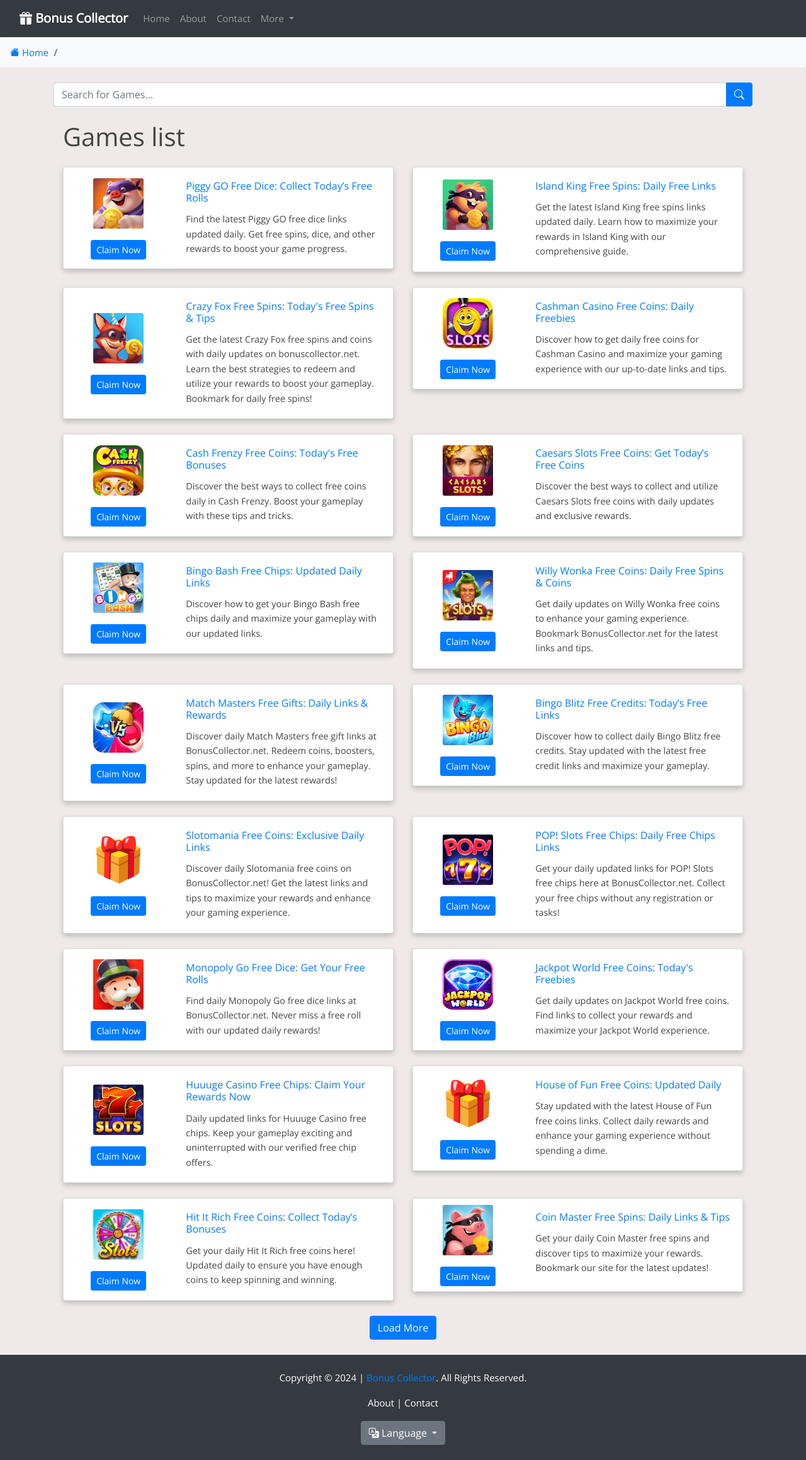
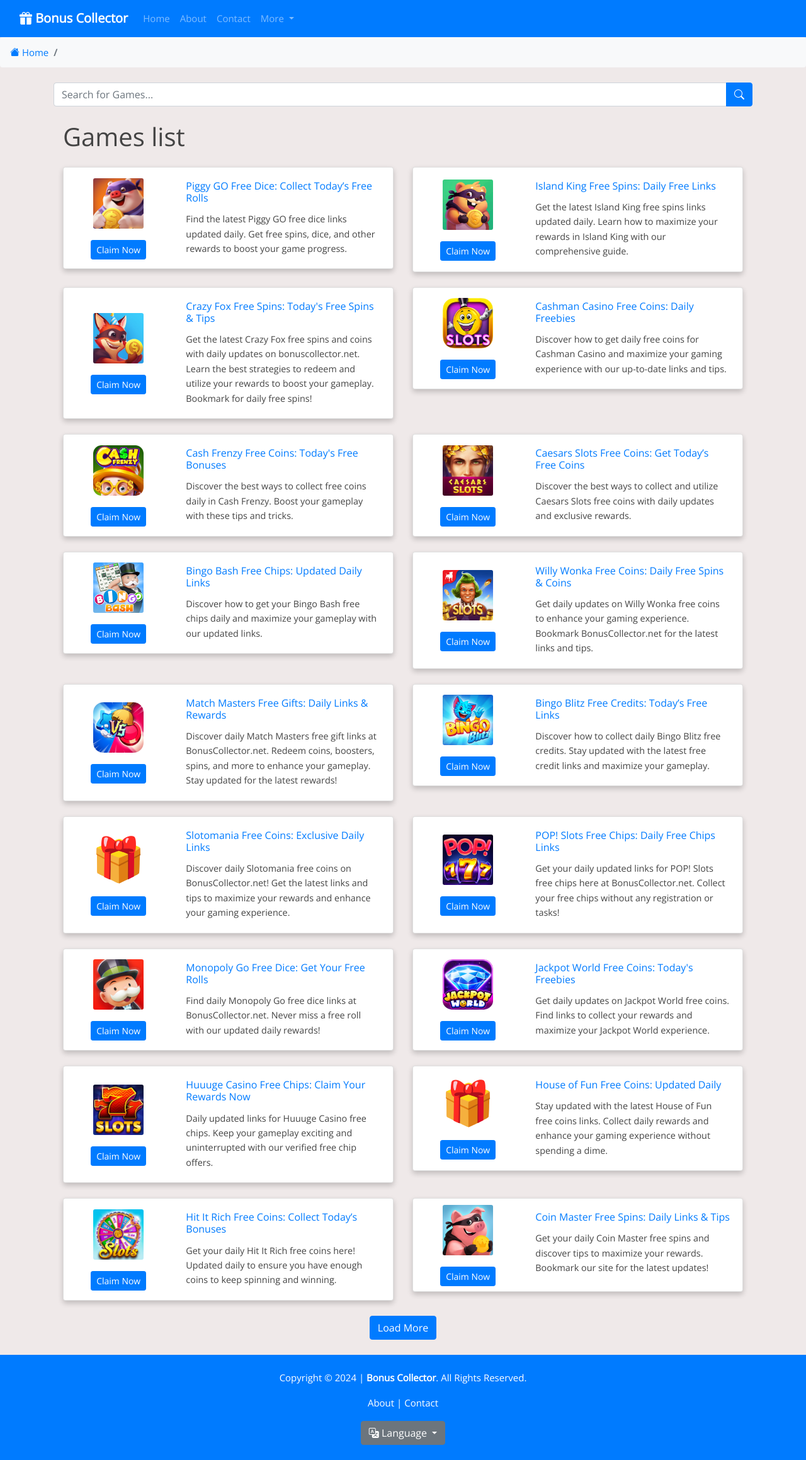
Before and after one commit to Prollad99/bs-net, a Jekyll site: the page built from index.html, in a window 1280 px wide. Shown: the whole page at 63% size. Built offline with Jekyll 4.4.1, drawn with Linux system fonts in a browser that asks for light colours; nearby versions of some CDN libraries; the list of posts is cut into pages by our own code; comment, search, counter and statistics services are not loaded.

Commit message:
Update default.html

```diff
--- a/_layouts/default.html
+++ b/_layouts/default.html
@@ -36,7 +36,7 @@
 </head>
 <body>
   <header>
-    <nav class="navbar navbar-expand-lg navbar-dark bg-dark">
+    <nav class="navbar navbar-expand-lg navbar-dark bg-primary">
       <div class="container-fluid">
         <a class="navbar-brand" href="{{ site.baseurl }}/"><i class="bi bi-gift-fill"></i> <b>Bonus Collector</b></a>
         <button class="navbar-toggler" type="button" data-bs-toggle="collapse" data-bs-target="#navbarNavDarkDropdown" aria-controls="navbarNavDarkDropdown" aria-expanded="false" aria-label="Toggle navigation">
@@ -117,9 +117,9 @@
     {{ content }}
   </main>
 
-  <footer class="bg-dark text-white py-4">
+  <footer class="bg-primary text-white py-4">
     <div class="container text-center">
-      <p>Copyright &copy; <script type='text/javascript'>var creditsyear = new Date();document.write(creditsyear.getFullYear());</script> | <a href="{{ site.baseurl }}/">Bonus Collector</a>. All Rights Reserved.</p>
+      <p>Copyright &copy; <script type='text/javascript'>var creditsyear = new Date();document.write(creditsyear.getFullYear());</script> | <a href="{{ site.baseurl }}/" class="text-white"><b>Bonus Collector</b></a>. All Rights Reserved.</p>
       <p>
         <a href="{{ site.baseurl }}/about" class="text-white">About</a> |
         <a href="{{ site.baseurl }}/contact/" class="text-white">Contact</a>
@@ -148,7 +148,6 @@
           </ul>
         </div>
       {% endif %}
-
     </div>
   </footer>
   <script src="https://cdn.jsdelivr.net/npm/bootstrap@5.3.2/dist/js/bootstrap.bundle.min.js" integrity="sha384-C6RzsynM9kWDrMNeT87bh95OGNyZPhcTNXj1NW7RuBCsyN/o0jlpcV8Qyq46cDfL" crossorigin="anonymous"></script>
```
Lines whose indentation alone changed are shown as unchanged.
